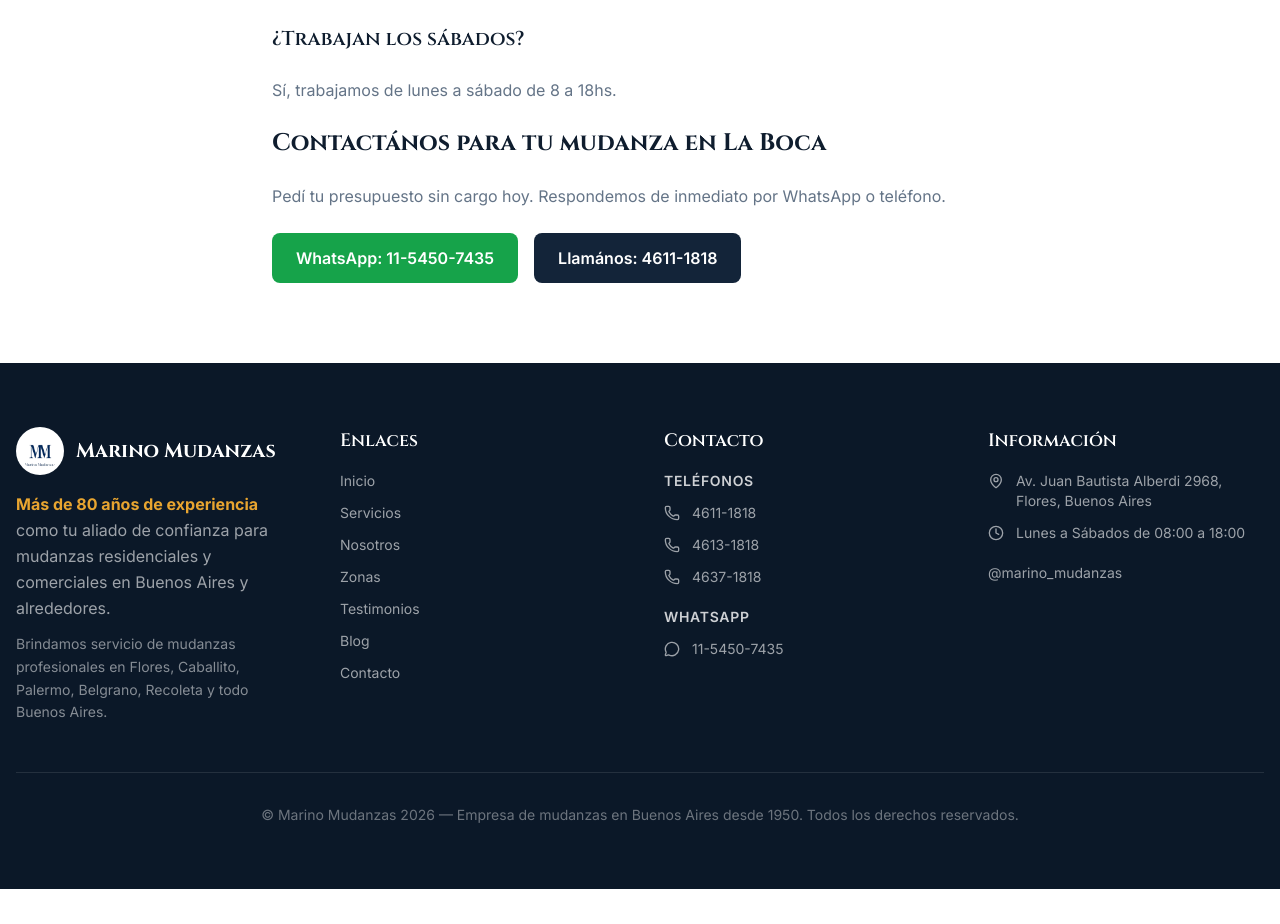
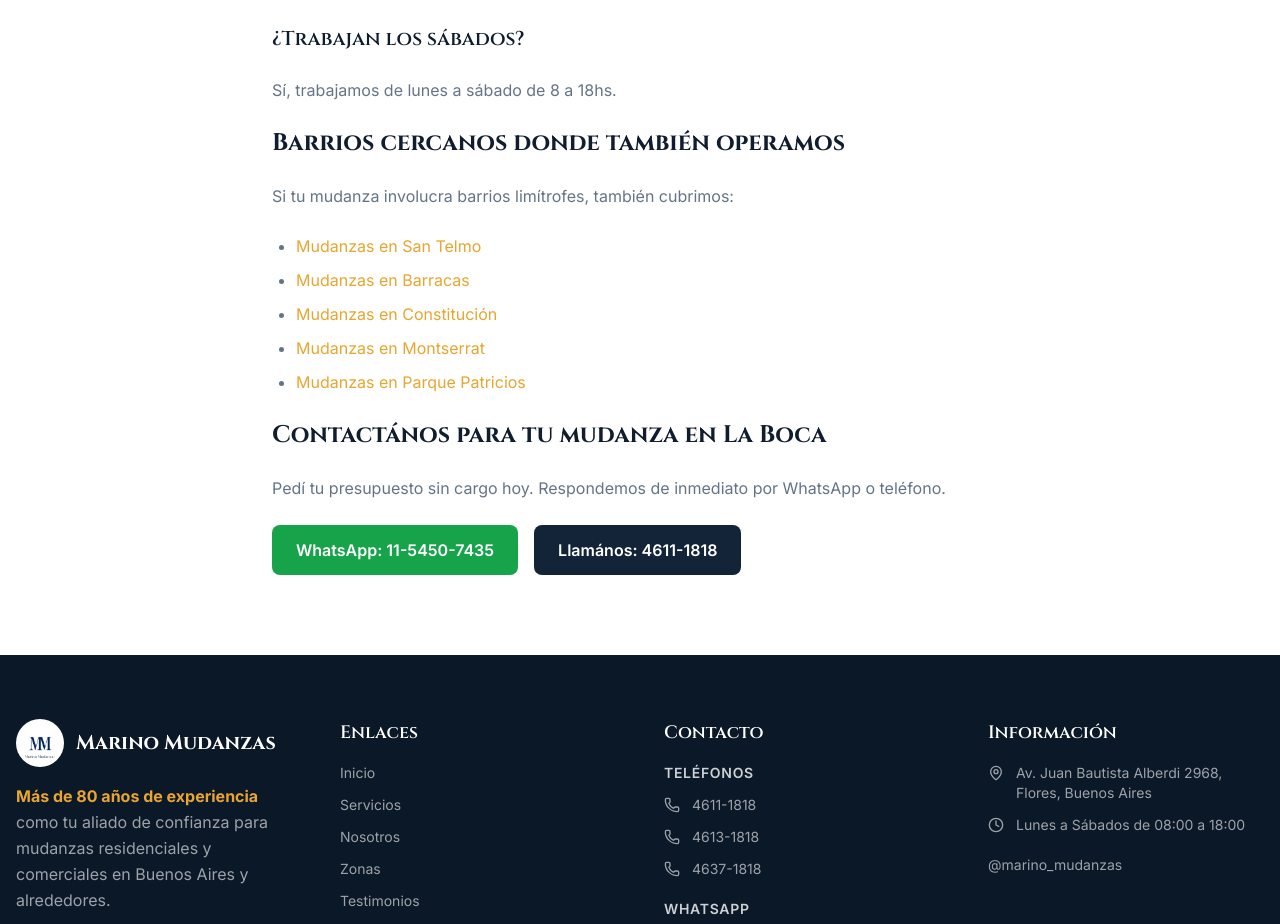
Before and after one commit to Lukaku55/marinomudanzas-next, a Next.js app: page /blog/mudanzas-boca in a window 1280 px wide. Shown: the part 1462-2386 px from the top of the page. Before the commit the page ends 2351 px from the top, so only its background shows below. Built offline with nearby package versions, Linux system fonts and the light colour scheme.

Commit message:
SEO: agregar links internos a Balvanera, Barracas, Constitución, Nueva Pompeya, Villa Soldati, Villa Riachuelo, La Boca y Villa Pueyrredón

```diff
--- a/app/blog/mudanzas-balvanera/page.tsx
+++ b/app/blog/mudanzas-balvanera/page.tsx
@@ -53,6 +53,16 @@ export default function Page() {
             <h3 className="font-display text-xl font-semibold text-foreground mt-6 mb-2">¿Trabajan los sábados?</h3>
             <p>Sí, trabajamos de lunes a sábado de 8 a 18hs.</p>
 
+            <h2 className="font-display text-2xl font-bold text-foreground mt-10 mb-4">Barrios cercanos donde también operamos</h2>
+            <p>Si tu mudanza involucra barrios limítrofes, también cubrimos:</p>
+            <ul className="list-disc pl-6 space-y-2">
+              <li><a href="/blog/mudanzas-almagro" className="text-gold hover:underline">Mudanzas en Almagro</a></li>
+              <li><a href="/blog/mudanzas-caballito" className="text-gold hover:underline">Mudanzas en Caballito</a></li>
+              <li><a href="/blog/mudanzas-constitucion" className="text-gold hover:underline">Mudanzas en Constitución</a></li>
+              <li><a href="/blog/mudanzas-montserrat" className="text-gold hover:underline">Mudanzas en Montserrat</a></li>
+              <li><a href="/blog/mudanzas-boedo" className="text-gold hover:underline">Mudanzas en Boedo</a></li>
+            </ul>
+
             <h2 className="font-display text-2xl font-bold text-foreground mt-10 mb-4">Contactános para tu mudanza en Balvanera</h2>
             <p>Pedí tu presupuesto sin cargo hoy. Respondemos de inmediato por WhatsApp o teléfono.</p>
             <div className="flex flex-col sm:flex-row gap-4 mt-6">
--- a/app/blog/mudanzas-barracas/page.tsx
+++ b/app/blog/mudanzas-barracas/page.tsx
@@ -53,6 +53,16 @@ export default function Page() {
             <h3 className="font-display text-xl font-semibold text-foreground mt-6 mb-2">¿Trabajan los sábados?</h3>
             <p>Sí, trabajamos de lunes a sábado de 8 a 18hs.</p>
 
+            <h2 className="font-display text-2xl font-bold text-foreground mt-10 mb-4">Barrios cercanos donde también operamos</h2>
+            <p>Si tu mudanza involucra barrios limítrofes, también cubrimos:</p>
+            <ul className="list-disc pl-6 space-y-2">
+              <li><a href="/blog/mudanzas-parque-patricios" className="text-gold hover:underline">Mudanzas en Parque Patricios</a></li>
+              <li><a href="/blog/mudanzas-san-telmo" className="text-gold hover:underline">Mudanzas en San Telmo</a></li>
+              <li><a href="/blog/mudanzas-boca" className="text-gold hover:underline">Mudanzas en La Boca</a></li>
+              <li><a href="/blog/mudanzas-nueva-pompeya" className="text-gold hover:underline">Mudanzas en Nueva Pompeya</a></li>
+              <li><a href="/blog/mudanzas-constitucion" className="text-gold hover:underline">Mudanzas en Constitución</a></li>
+            </ul>
+
             <h2 className="font-display text-2xl font-bold text-foreground mt-10 mb-4">Contactános para tu mudanza en Barracas</h2>
             <p>Pedí tu presupuesto sin cargo hoy. Respondemos de inmediato por WhatsApp o teléfono.</p>
             <div className="flex flex-col sm:flex-row gap-4 mt-6">
--- a/app/blog/mudanzas-boca/page.tsx
+++ b/app/blog/mudanzas-boca/page.tsx
@@ -53,6 +53,16 @@ export default function Page() {
             <h3 className="font-display text-xl font-semibold text-foreground mt-6 mb-2">¿Trabajan los sábados?</h3>
             <p>Sí, trabajamos de lunes a sábado de 8 a 18hs.</p>
 
+            <h2 className="font-display text-2xl font-bold text-foreground mt-10 mb-4">Barrios cercanos donde también operamos</h2>
+            <p>Si tu mudanza involucra barrios limítrofes, también cubrimos:</p>
+            <ul className="list-disc pl-6 space-y-2">
+              <li><a href="/blog/mudanzas-san-telmo" className="text-gold hover:underline">Mudanzas en San Telmo</a></li>
+              <li><a href="/blog/mudanzas-barracas" className="text-gold hover:underline">Mudanzas en Barracas</a></li>
+              <li><a href="/blog/mudanzas-constitucion" className="text-gold hover:underline">Mudanzas en Constitución</a></li>
+              <li><a href="/blog/mudanzas-montserrat" className="text-gold hover:underline">Mudanzas en Montserrat</a></li>
+              <li><a href="/blog/mudanzas-parque-patricios" className="text-gold hover:underline">Mudanzas en Parque Patricios</a></li>
+            </ul>
+
             <h2 className="font-display text-2xl font-bold text-foreground mt-10 mb-4">Contactános para tu mudanza en La Boca</h2>
             <p>Pedí tu presupuesto sin cargo hoy. Respondemos de inmediato por WhatsApp o teléfono.</p>
             <div className="flex flex-col sm:flex-row gap-4 mt-6">
--- a/app/blog/mudanzas-constitucion/page.tsx
+++ b/app/blog/mudanzas-constitucion/page.tsx
@@ -53,6 +53,16 @@ export default function Page() {
             <h3 className="font-display text-xl font-semibold text-foreground mt-6 mb-2">¿Trabajan los sábados?</h3>
             <p>Sí, trabajamos de lunes a sábado de 8 a 18hs.</p>
 
+            <h2 className="font-display text-2xl font-bold text-foreground mt-10 mb-4">Barrios cercanos donde también operamos</h2>
+            <p>Si tu mudanza involucra barrios limítrofes, también cubrimos:</p>
+            <ul className="list-disc pl-6 space-y-2">
+              <li><a href="/blog/mudanzas-san-telmo" className="text-gold hover:underline">Mudanzas en San Telmo</a></li>
+              <li><a href="/blog/mudanzas-barracas" className="text-gold hover:underline">Mudanzas en Barracas</a></li>
+              <li><a href="/blog/mudanzas-montserrat" className="text-gold hover:underline">Mudanzas en Montserrat</a></li>
+              <li><a href="/blog/mudanzas-boedo" className="text-gold hover:underline">Mudanzas en Boedo</a></li>
+              <li><a href="/blog/mudanzas-parque-patricios" className="text-gold hover:underline">Mudanzas en Parque Patricios</a></li>
+            </ul>
+
             <h2 className="font-display text-2xl font-bold text-foreground mt-10 mb-4">Contactános para tu mudanza en Constitución</h2>
             <p>Pedí tu presupuesto sin cargo hoy. Respondemos de inmediato por WhatsApp o teléfono.</p>
             <div className="flex flex-col sm:flex-row gap-4 mt-6">
--- a/app/blog/mudanzas-nueva-pompeya/page.tsx
+++ b/app/blog/mudanzas-nueva-pompeya/page.tsx
@@ -53,6 +53,16 @@ export default function Page() {
             <h3 className="font-display text-xl font-semibold text-foreground mt-6 mb-2">¿Trabajan los sábados?</h3>
             <p>Sí, trabajamos de lunes a sábado de 8 a 18hs.</p>
 
+            <h2 className="font-display text-2xl font-bold text-foreground mt-10 mb-4">Barrios cercanos donde también operamos</h2>
+            <p>Si tu mudanza involucra barrios limítrofes, también cubrimos:</p>
+            <ul className="list-disc pl-6 space-y-2">
+              <li><a href="/blog/mudanzas-parque-chacabuco" className="text-gold hover:underline">Mudanzas en Parque Chacabuco</a></li>
+              <li><a href="/blog/mudanzas-boedo" className="text-gold hover:underline">Mudanzas en Boedo</a></li>
+              <li><a href="/blog/mudanzas-villa-soldati" className="text-gold hover:underline">Mudanzas en Villa Soldati</a></li>
+              <li><a href="/blog/mudanzas-barracas" className="text-gold hover:underline">Mudanzas en Barracas</a></li>
+              <li><a href="/blog/mudanzas-mataderos" className="text-gold hover:underline">Mudanzas en Mataderos</a></li>
+            </ul>
+
             <h2 className="font-display text-2xl font-bold text-foreground mt-10 mb-4">Contactános para tu mudanza en Nueva Pompeya</h2>
             <p>Pedí tu presupuesto sin cargo hoy. Respondemos de inmediato por WhatsApp o teléfono.</p>
             <div className="flex flex-col sm:flex-row gap-4 mt-6">
--- a/app/blog/mudanzas-villa-pueyrredon/page.tsx
+++ b/app/blog/mudanzas-villa-pueyrredon/page.tsx
@@ -56,6 +56,16 @@ export default function Page() {
             <h3 className="font-display text-xl font-semibold text-foreground mt-6 mb-2">¿Trabajan los sábados?</h3>
             <p>Sí, trabajamos de lunes a sábado de 8 a 18hs.</p>
 
+            <h2 className="font-display text-2xl font-bold text-foreground mt-10 mb-4">Barrios cercanos donde también operamos</h2>
+            <p>Si tu mudanza involucra barrios limítrofes, también cubrimos:</p>
+            <ul className="list-disc pl-6 space-y-2">
+              <li><a href="/blog/mudanzas-saavedra" className="text-gold hover:underline">Mudanzas en Saavedra</a></li>
+              <li><a href="/blog/mudanzas-villa-urquiza" className="text-gold hover:underline">Mudanzas en Villa Urquiza</a></li>
+              <li><a href="/blog/mudanzas-agronomia" className="text-gold hover:underline">Mudanzas en Agronomía</a></li>
+              <li><a href="/blog/mudanzas-paternal" className="text-gold hover:underline">Mudanzas en Paternal</a></li>
+              <li><a href="/blog/mudanzas-villa-del-parque" className="text-gold hover:underline">Mudanzas en Villa del Parque</a></li>
+            </ul>
+
             <h2 className="font-display text-2xl font-bold text-foreground mt-10 mb-4">Contactános para tu mudanza en Villa Pueyrredón</h2>
             <p>Pedí tu presupuesto sin cargo hoy. Respondemos de inmediato por WhatsApp o teléfono.</p>
             <div className="flex flex-col sm:flex-row gap-4 mt-6">
--- a/app/blog/mudanzas-villa-riachuelo/page.tsx
+++ b/app/blog/mudanzas-villa-riachuelo/page.tsx
@@ -53,6 +53,16 @@ export default function Page() {
             <h3 className="font-display text-xl font-semibold text-foreground mt-6 mb-2">¿Trabajan los sábados?</h3>
             <p>Sí, trabajamos de lunes a sábado de 8 a 18hs.</p>
 
+            <h2 className="font-display text-2xl font-bold text-foreground mt-10 mb-4">Barrios cercanos donde también operamos</h2>
+            <p>Si tu mudanza involucra barrios limítrofes, también cubrimos:</p>
+            <ul className="list-disc pl-6 space-y-2">
+              <li><a href="/blog/mudanzas-villa-soldati" className="text-gold hover:underline">Mudanzas en Villa Soldati</a></li>
+              <li><a href="/blog/mudanzas-mataderos" className="text-gold hover:underline">Mudanzas en Mataderos</a></li>
+              <li><a href="/blog/mudanzas-villa-lugano" className="text-gold hover:underline">Mudanzas en Villa Lugano</a></li>
+              <li><a href="/blog/mudanzas-liniers" className="text-gold hover:underline">Mudanzas en Liniers</a></li>
+              <li><a href="/blog/mudanzas-nueva-pompeya" className="text-gold hover:underline">Mudanzas en Nueva Pompeya</a></li>
+            </ul>
+
             <h2 className="font-display text-2xl font-bold text-foreground mt-10 mb-4">Contactános para tu mudanza en Villa Riachuelo</h2>
             <p>Pedí tu presupuesto sin cargo hoy. Respondemos de inmediato por WhatsApp o teléfono.</p>
             <div className="flex flex-col sm:flex-row gap-4 mt-6">
--- a/app/blog/mudanzas-villa-soldati/page.tsx
+++ b/app/blog/mudanzas-villa-soldati/page.tsx
@@ -53,6 +53,16 @@ export default function Page() {
             <h3 className="font-display text-xl font-semibold text-foreground mt-6 mb-2">¿Trabajan los sábados?</h3>
             <p>Sí, trabajamos de lunes a sábado de 8 a 18hs.</p>
 
+            <h2 className="font-display text-2xl font-bold text-foreground mt-10 mb-4">Barrios cercanos donde también operamos</h2>
+            <p>Si tu mudanza involucra barrios limítrofes, también cubrimos:</p>
+            <ul className="list-disc pl-6 space-y-2">
+              <li><a href="/blog/mudanzas-villa-lugano" className="text-gold hover:underline">Mudanzas en Villa Lugano</a></li>
+              <li><a href="/blog/mudanzas-nueva-pompeya" className="text-gold hover:underline">Mudanzas en Nueva Pompeya</a></li>
+              <li><a href="/blog/mudanzas-villa-riachuelo" className="text-gold hover:underline">Mudanzas en Villa Riachuelo</a></li>
+              <li><a href="/blog/mudanzas-mataderos" className="text-gold hover:underline">Mudanzas en Mataderos</a></li>
+              <li><a href="/blog/mudanzas-parque-chacabuco" className="text-gold hover:underline">Mudanzas en Parque Chacabuco</a></li>
+            </ul>
+
             <h2 className="font-display text-2xl font-bold text-foreground mt-10 mb-4">Contactános para tu mudanza en Villa Soldati</h2>
             <p>Pedí tu presupuesto sin cargo hoy. Respondemos de inmediato por WhatsApp o teléfono.</p>
             <div className="flex flex-col sm:flex-row gap-4 mt-6">
```
